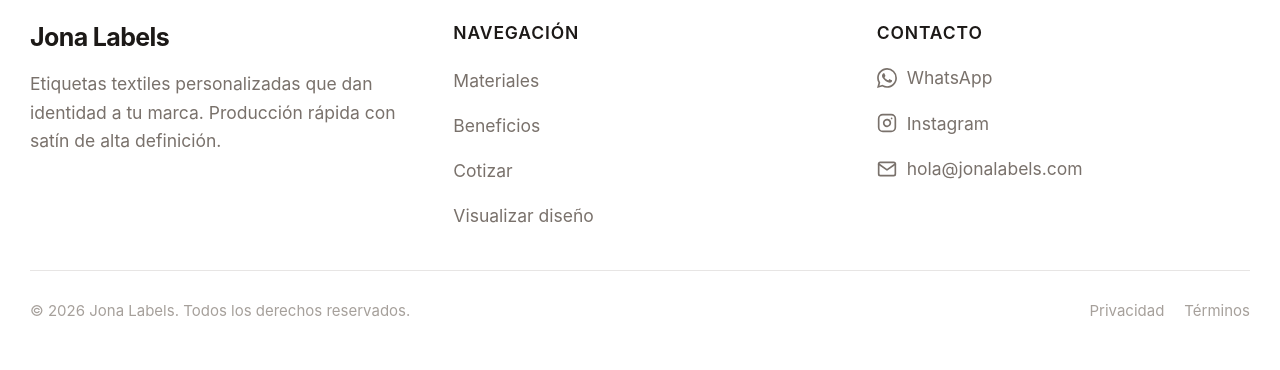
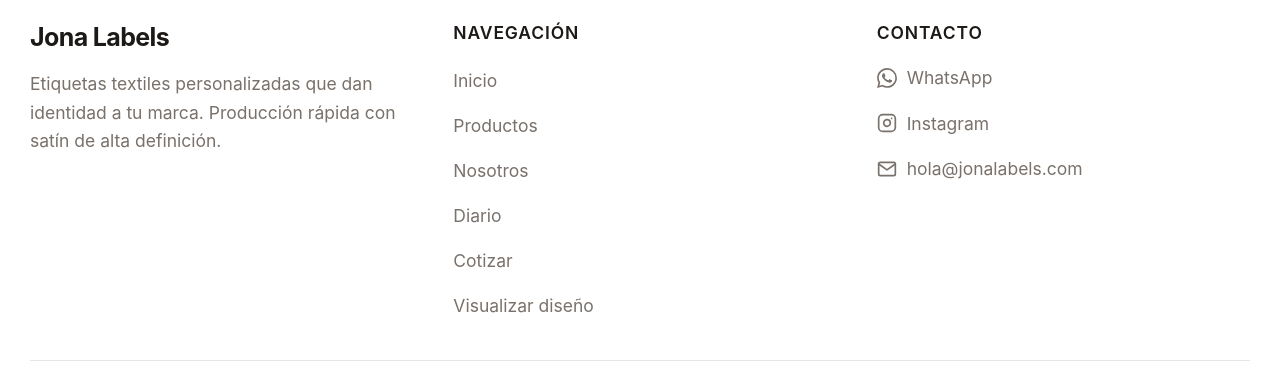
Before and after one commit to JonathanDiazDev/jonalabels-frontend, a React (Vite) app: page / in a window 1280 px wide. Shown: the part 6082-6452 px from the top of the page. Built offline with nearby package versions, Linux system fonts and the light colour scheme; no server answers.

Commit message:
fix(footer): replace <a> with <Link> and add Nosotros/Diario navigation

```diff
--- a/src/components/Footer.tsx
+++ b/src/components/Footer.tsx
@@ -1,5 +1,7 @@
+import { Link } from 'react-router-dom'
+
 const CONTACT = {
-  whatsapp: 'https://wa.me/521XXXXXXXXXX',
+  whatsapp: 'https://wa.me/523339472657',
   email: 'mailto:hola@jonalabels.com',
   instagram: 'https://instagram.com/jonalabels',
 }
@@ -20,10 +22,12 @@
           <div>
             <h4 className="text-sm font-semibold uppercase tracking-wider text-stone-900 transition-colors duration-300 dark:text-stone-100">Navegación</h4>
             <ul className="mt-4 space-y-3">
-              <li><a href="#materiales" className="text-sm text-stone-500 transition-colors duration-300 hover:text-stone-900 dark:text-stone-400 dark:hover:text-stone-100">Materiales</a></li>
-              <li><a href="#beneficios" className="text-sm text-stone-500 transition-colors duration-300 hover:text-stone-900 dark:text-stone-400 dark:hover:text-stone-100">Beneficios</a></li>
-              <li><a href="#quote-form" className="text-sm text-stone-500 transition-colors duration-300 hover:text-stone-900 dark:text-stone-400 dark:hover:text-stone-100">Cotizar</a></li>
-              <li><a href="/visualizar" className="text-sm text-stone-500 transition-colors duration-300 hover:text-stone-900 dark:text-stone-400 dark:hover:text-stone-100">Visualizar diseño</a></li>
+              <li><Link to="/" className="text-sm text-stone-500 transition-colors duration-300 hover:text-stone-900 dark:text-stone-400 dark:hover:text-stone-100">Inicio</Link></li>
+              <li><Link to="/productos" className="text-sm text-stone-500 transition-colors duration-300 hover:text-stone-900 dark:text-stone-400 dark:hover:text-stone-100">Productos</Link></li>
+              <li><Link to="/nosotros" className="text-sm text-stone-500 transition-colors duration-300 hover:text-stone-900 dark:text-stone-400 dark:hover:text-stone-100">Nosotros</Link></li>
+              <li><Link to="/blog" className="text-sm text-stone-500 transition-colors duration-300 hover:text-stone-900 dark:text-stone-400 dark:hover:text-stone-100">Diario</Link></li>
+              <li><Link to="/cotizar" className="text-sm text-stone-500 transition-colors duration-300 hover:text-stone-900 dark:text-stone-400 dark:hover:text-stone-100">Cotizar</Link></li>
+              <li><Link to="/visualizar" className="text-sm text-stone-500 transition-colors duration-300 hover:text-stone-900 dark:text-stone-400 dark:hover:text-stone-100">Visualizar diseño</Link></li>
             </ul>
           </div>
 
@@ -56,8 +60,8 @@
         <div className="mt-8 flex flex-col items-center gap-2 border-t border-stone-200 pt-6 text-center text-xs text-stone-400 transition-colors duration-300 dark:border-stone-800 dark:text-stone-500 sm:flex-row sm:justify-between">
           <span>&copy; {new Date().getFullYear()} Jona Labels. Todos los derechos reservados.</span>
           <div className="flex gap-4">
-            <a href="/privacidad" className="transition-colors duration-300 hover:text-stone-600 dark:hover:text-stone-300">Privacidad</a>
-            <a href="/terminos" className="transition-colors duration-300 hover:text-stone-600 dark:hover:text-stone-300">Términos</a>
+            <Link to="/privacidad" className="transition-colors duration-300 hover:text-stone-600 dark:hover:text-stone-300">Privacidad</Link>
+            <Link to="/terminos" className="transition-colors duration-300 hover:text-stone-600 dark:hover:text-stone-300">Términos</Link>
           </div>
         </div>
       </div>
```
